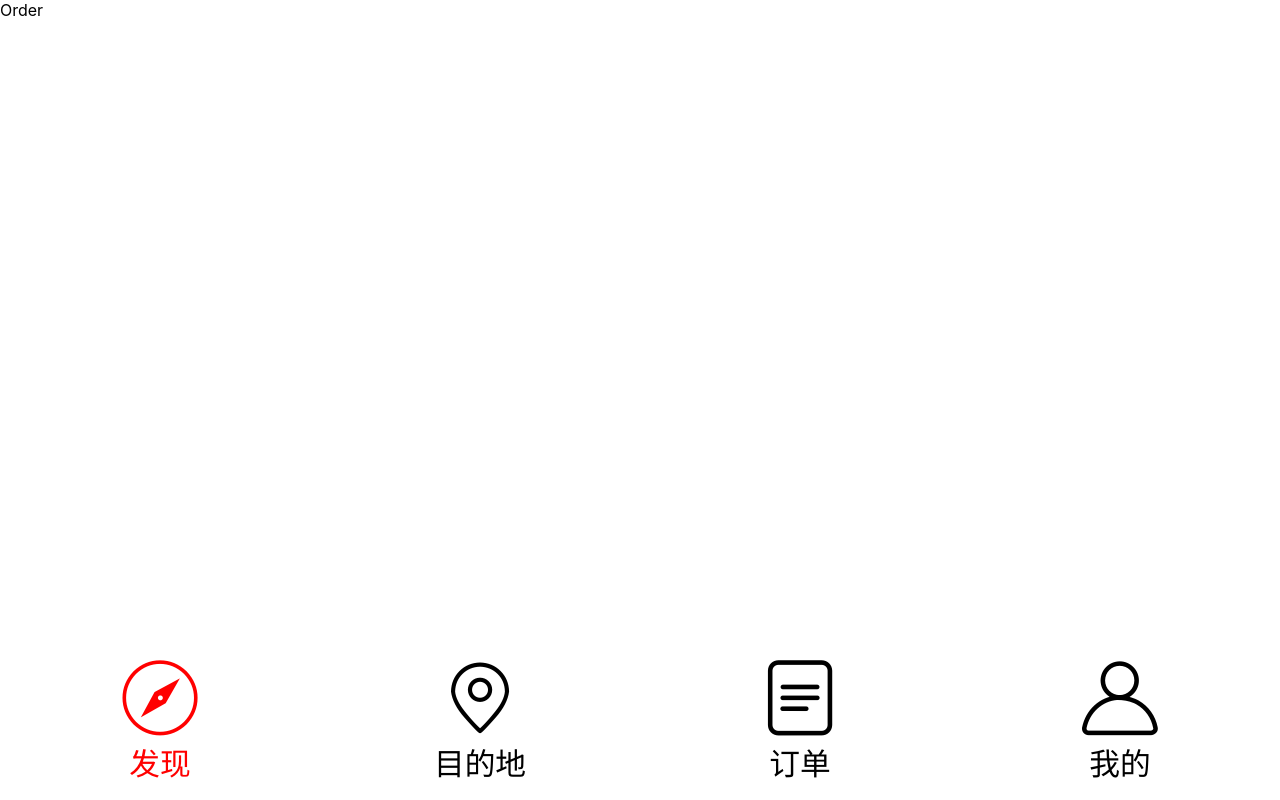
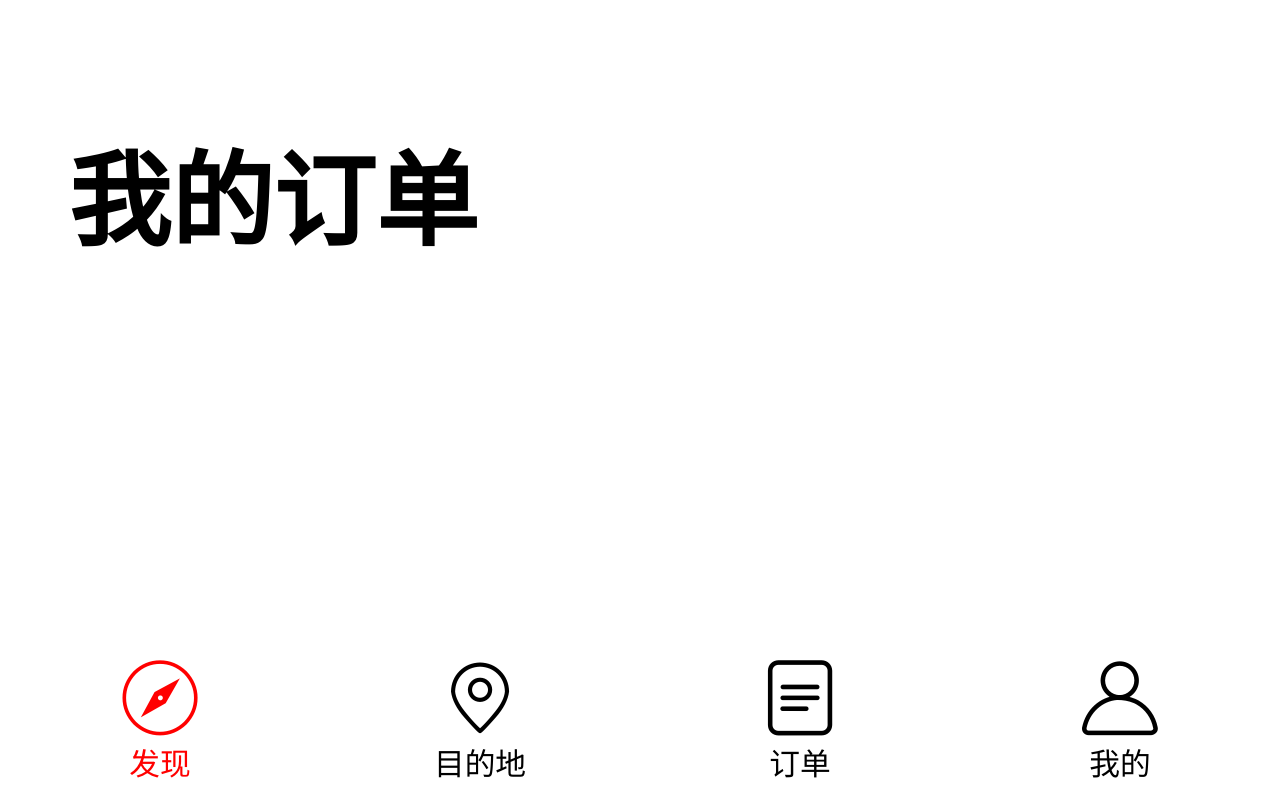
Before and after one commit to h51911/PlayTravel, a React (Create React App) app in the folder play-travel/: page /#/order in a window 1280 px wide. Built offline with nearby package versions, Linux system fonts and the light colour scheme.

Commit message:
order页面

```diff
--- a/play-travel/src/App.js
+++ b/play-travel/src/App.js
@@ -8,6 +8,7 @@ import Order from './pages/Order';
 import './css/base.css'
 import './scss/App.css';
 import './icon/iconfont.css';
+
 
 
 class App extends Component {
--- a/play-travel/src/pages/Order.js
+++ b/play-travel/src/pages/Order.js
@@ -1,9 +1,17 @@
 import React, { Component } from 'react';
+import '../scss/Orderlist.css';
+
 
 class Order extends Component {
     render() {
-        return <div>
-            Order
+        return <div className="order_list">
+            <div className="order_nav">
+                <h2>我的订单</h2>
+            </div>
+            <div className="order_item"></div>
+
+
+
         </div>
     }
 }
--- /dev/null
+++ b/play-travel/src/scss/Orderlist.css
@@ -0,0 +1,10 @@
+.order_list .order_nav {
+  height: 23.06667vw;
+  background: #fff;
+  padding: 9.33333vw 5.33333vw 0vw;
+}
+
+.order_list .order_nav h2 {
+  font-size: 8vw;
+  font-weight: bold;
+}
--- /dev/null
+++ b/play-travel/src/scss/Orderlist.min.css
@@ -0,0 +1 @@
+.order_list .order_nav{height:23.06667vw;background:#fff;padding:9.33333vw 5.33333vw 0vw}.order_list .order_nav h2{font-size:8vw;font-weight:bold}
--- /dev/null
+++ b/play-travel/src/scss/Orderlist.scss
@@ -0,0 +1,16 @@
+@function vw($px) {
+    @return ($px / 750) * 100vw;
+}
+
+.order_list {
+    .order_nav {
+        height: vw(173);
+        background: #fff;
+        padding: vw(70) vw(40) vw(0);
+
+        h2 {
+            font-size: vw(60);
+            font-weight: bold;
+        }
+    }
+}
```
